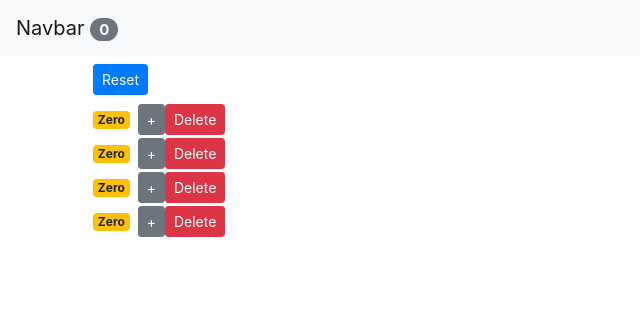
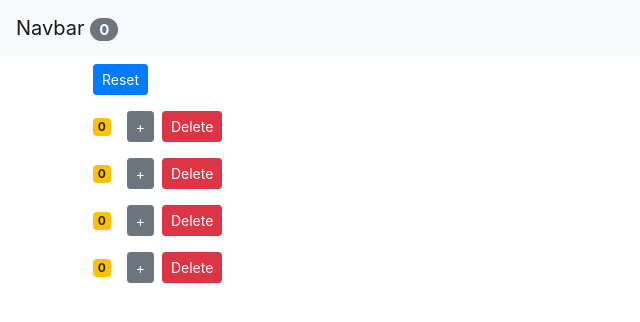
Before and after one commit to My-Dead-Projects/counter_app, a React (Create React App) app: page / in a window 1280 px wide. Shown: the top 322 px of the page, without its empty margins (0-640 px from the left). Built offline with nearby package versions, Linux system fonts and the light colour scheme.

Commit message:
Functionalize components

```diff
--- a/src/components/counter.jsx
+++ b/src/components/counter.jsx
@@ -1,33 +1,27 @@
-import React, { Component } from "react"
+import React from "react"
 
-class Counter extends Component {
-  render() {
-    return (
+const Counter = ({ counter, onIncrement, onDelete }) => (
   <div>
-        <span className={this.counterClasses()}>
-          {this.props.counter.value === 0 ? "Zero" : this.props.counter.value}
+    <span
+      className={`badge m-2 badge-${
+        counter.value === 0 ? "warning" : "primary"
+      }`}
+    >
+      {counter.value}
     </span>
     <button
-          onClick={() => this.props.onIncrement(this.props.counter)}
-          className="btn btn-secondary btn-sm"
+      onClick={() => onIncrement(counter)}
+      className="btn btn-secondary btn-sm m-2"
     >
       +
     </button>
     <button
-          onClick={() => this.props.onDelete(this.props.counter.id)}
+      onClick={() => onDelete(counter.id)}
       className="btn btn-danger btn-sm"
     >
       Delete
     </button>
   </div>
 )
-  }
-
-  counterClasses() {
-    return `badge m-2 badge-${
-      this.props.counter.value === 0 ? "warning" : "primary"
-    }`
-  }
-}
 
 export default Counter
--- a/src/components/counters.jsx
+++ b/src/components/counters.jsx
@@ -1,27 +1,20 @@
-import React, { Component } from "react"
+import React from "react"
 import Counter from "./counter"
 
-class Counters extends Component {
-  render() {
-    return (
+const Counters = ({ onReset, counters, onDelete, onIncrement }) => (
   <div>
-        <button
-          onClick={this.props.onReset}
-          className="btn btn-primary btn-sm m-2"
-        >
+    <button onClick={onReset} className="btn btn-primary btn-sm m-2">
       Reset
     </button>
-        {this.props.counters.map(counter => (
+    {counters.map(counter => (
       <Counter
         key={counter.id}
         counter={counter}
-            onIncrement={this.props.onIncrement}
-            onDelete={this.props.onDelete}
+        onIncrement={onIncrement}
+        onDelete={onDelete}
       />
     ))}
   </div>
 )
-  }
-}
 
 export default Counters
--- a/src/components/navbar.jsx
+++ b/src/components/navbar.jsx
@@ -1,18 +1,12 @@
-import React, { Component } from "react"
+import React from "react"
 
-class NavBar extends Component {
-  render() {
-    return (
+const NavBar = ({ totalCounters }) => (
   <nav class="navbar navbar-light bg-light">
     <a class="navbar-brand" href="#">
       Navbar{" "}
-          <span className="badge badge-pill badge-secondary">
-            {this.props.totalCounters}
-          </span>
+      <span className="badge badge-pill badge-secondary">{totalCounters}</span>
     </a>
   </nav>
 )
-  }
-}
 
 export default NavBar
```
Lines whose indentation alone changed are shown as unchanged.
